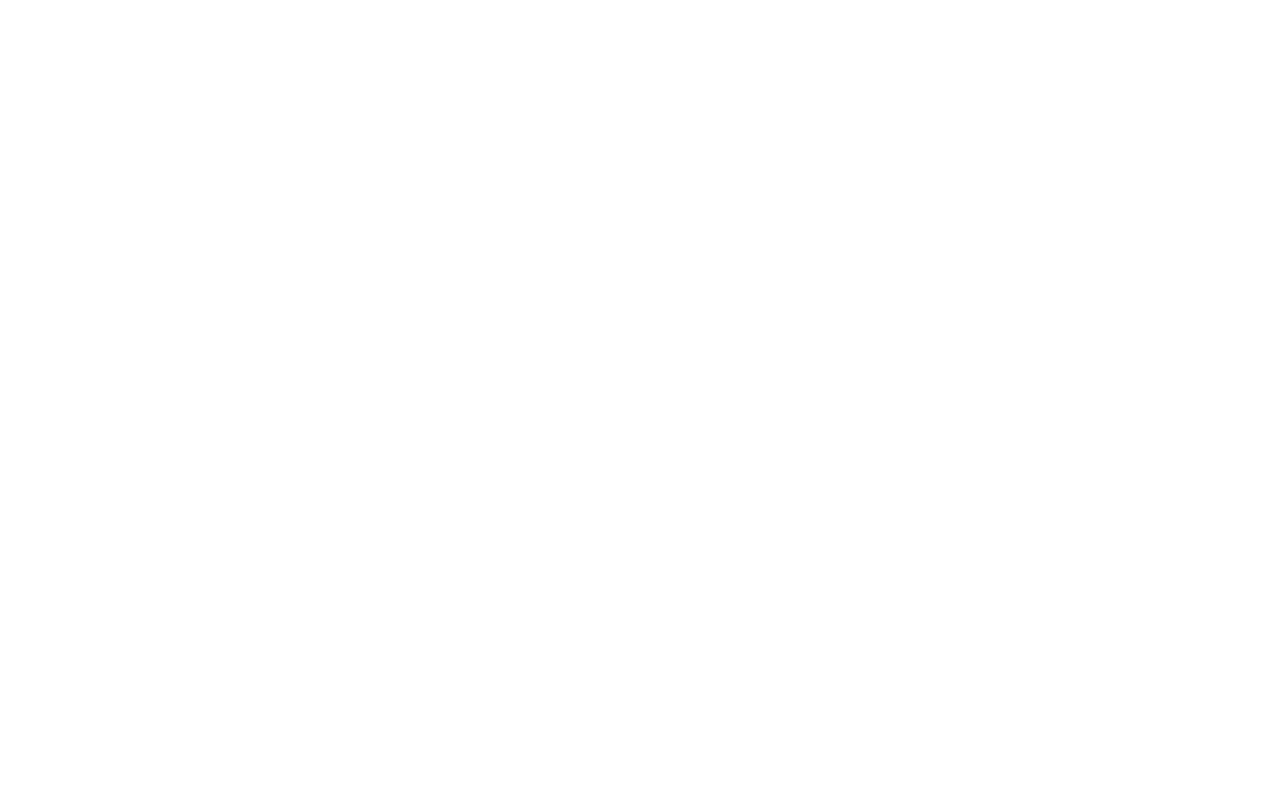
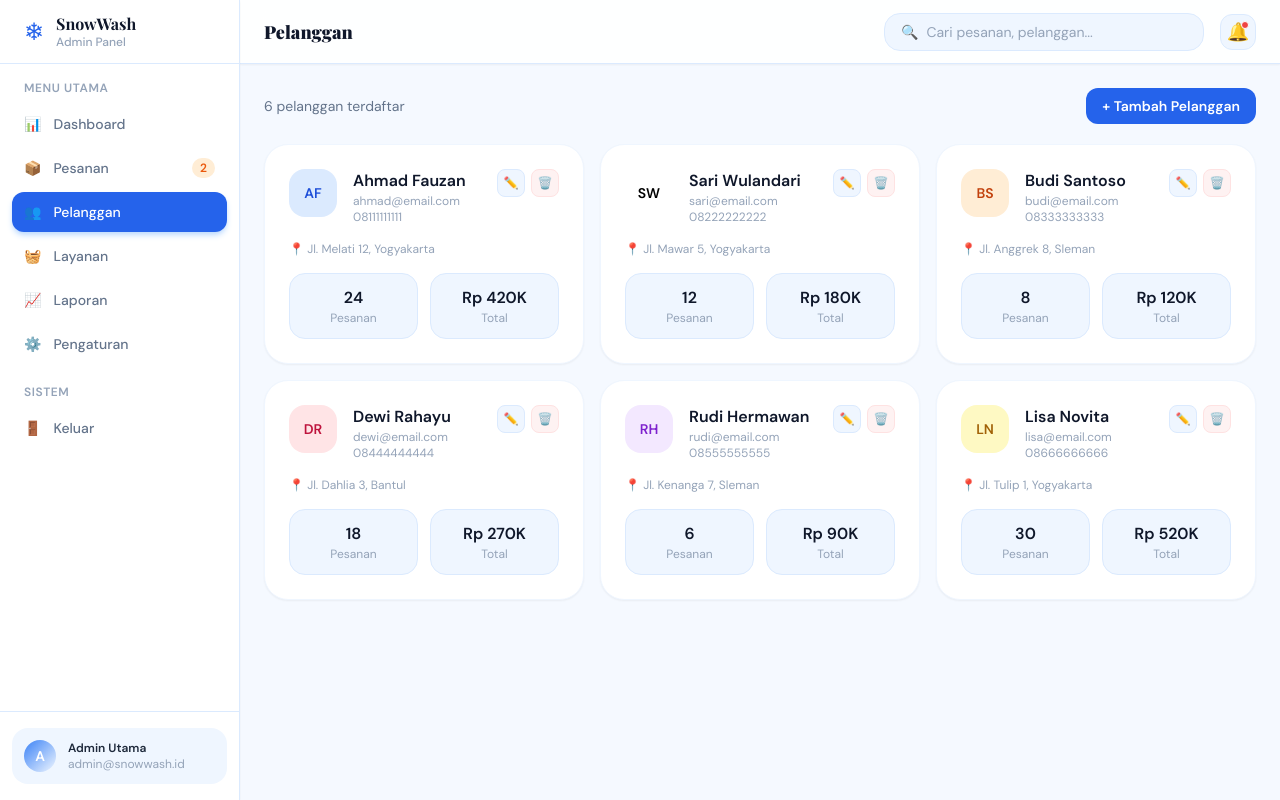
Before and after one commit to ghfr97/FP-PW-IF03-3, a React (Vite) app: page /admin/customers in a window 1280 px wide. Before the commit this address had no page. Built offline with nearby package versions, Linux system fonts and the light colour scheme.

Commit message:
nested-routes

```diff
--- a/src/App.jsx
+++ b/src/App.jsx
@@ -3,7 +3,13 @@
 import Jasa from './pages/Jasa.jsx'
 import Profile from './pages/Profile.jsx'
 import Login from './pages/Login.jsx'
-import Admin from './pages/admin/index.jsx'
+import AdminLayout from './pages/admin/index.jsx'
+import Dashboard from './pages/admin/Dashboard.jsx'
+import Orders from './pages/admin/Orders.jsx'
+import Customers from './pages/admin/Customers.jsx'
+import Services from './pages/admin/Services.jsx'
+import Reports from './pages/admin/Reports.jsx'
+import Settings from './pages/admin/Settings.jsx'
 
 export default function App() {
   return (
@@ -12,7 +18,14 @@
       <Route path="/jasa" element={<Jasa />} />
       <Route path="/profile" element={<Profile />} />
       <Route path="/login" element={<Login />} />
-      <Route path="/admin" element={<Admin />} />
+      <Route path="/admin" element={<AdminLayout />}>
+        <Route index element={<Dashboard />} />
+        <Route path="orders" element={<Orders />} />
+        <Route path="customers" element={<Customers />} />
+        <Route path="services" element={<Services />} />
+        <Route path="reports" element={<Reports />} />
+        <Route path="settings" element={<Settings />} />
+      </Route>
     </Routes>
   )
 }
--- a/src/pages/admin/Customers.jsx
+++ b/src/pages/admin/Customers.jsx
@@ -78,7 +78,10 @@
 }
 
 // ── Halaman Pelanggan ─────────────────────────────────────────────
-export default function Customers({ customers, setCustomers }) {
+import { useOutletContext } from 'react-router-dom'
+
+export default function Customers() {
+  const { customers, setCustomers } = useOutletContext()
   const [showPelanggan,  setShowPelanggan]  = useState(false)
   const [editTarget, setEditTarget] = useState(null)
 
--- a/src/pages/admin/Dashboard.jsx
+++ b/src/pages/admin/Dashboard.jsx
@@ -13,7 +13,11 @@
   )
 }
 
-export default function Dashboard({ orders, navigate }) {
+import { useOutletContext, useNavigate } from 'react-router-dom'
+
+export default function Dashboard() {
+  const { orders } = useOutletContext()
+  const navigate = useNavigate()
   return (
     <div className="space-y-6">
       <div>
@@ -31,7 +35,7 @@
       <div className="bg-white rounded-3xl p-6 border border-blue-50 shadow-sm">
         <div className="flex items-center justify-between mb-5">
           <h3 className="font-semibold text-slate-900">Pesanan Terbaru</h3>
-          <button onClick={() => navigate('orders')} className="text-blue-600 text-sm font-medium hover:underline bg-transparent border-none cursor-pointer">
+          <button onClick={() => navigate('/admin/orders')} className="text-blue-600 text-sm font-medium hover:underline bg-transparent border-none cursor-pointer">
             Lihat Semua →
           </button>
         </div>
--- a/src/pages/admin/Orders.jsx
+++ b/src/pages/admin/Orders.jsx
@@ -121,7 +121,10 @@
 }
 
 // ── Halaman Pesanan ───────────────────────────────────────────────
-export default function Orders({ orders, setOrders }) {
+import { useOutletContext } from 'react-router-dom'
+
+export default function Orders() {
+  const { orders, setOrders } = useOutletContext()
   const [filter,      setFilter]      = useState('semua')
   const [showTambah,  setShowTambah]  = useState(false)
   const [editTarget,  setEditTarget]  = useState(null)   // order yg sedang diedit
--- a/src/pages/admin/Services.jsx
+++ b/src/pages/admin/Services.jsx
@@ -145,7 +145,10 @@
 }
 
 // ── Halaman Layanan ───────────────────────────────────────────────
-export default function Services({ services, setServices }) {
+import { useOutletContext } from 'react-router-dom'
+
+export default function Services() {
+  const { services, setServices } = useOutletContext()
   const [editTarget, setEditTarget] = useState(null)
   const [showTambah, setShowTambah] = useState(false)
 
--- a/src/pages/admin/index.jsx
+++ b/src/pages/admin/index.jsx
@@ -1,13 +1,7 @@
 import { useState, useEffect } from 'react'
 import axios from 'axios'
-import { Link } from 'react-router-dom'
+import { Link, Outlet, useLocation } from 'react-router-dom'
 import Toast, { showToast } from '../../components/Toast.jsx'
-import Dashboard from './Dashboard.jsx'
-import Orders from './Orders.jsx'
-import Customers from './Customers.jsx'
-import Services from './Services.jsx'
-import Reports from './Reports.jsx'
-import Settings from './Settings.jsx'
 import { initialServices, initialCustomers } from './data.js'
 
 const navItems = [
@@ -20,7 +14,7 @@
 ]
 
 export default function AdminLayout() {
-  const [page, setPage] = useState('dashboard')
+  const location = useLocation()
   const [sidebarOpen, setSidebarOpen] = useState(false)
 
   // Global state — dioper ke masing-masing halaman
@@ -44,12 +38,7 @@
 
   const antrian = orders.filter(o => o.status === 'antrian').length
 
-  function navigate(id) {
-    setPage(id)
-    setSidebarOpen(false)
-  }
-
-  const pageProps = { orders, setOrders, services, setServices, customers, setCustomers, navigate }
+  const pageProps = { orders, setOrders, services, setServices, customers, setCustomers }
 
   return (
     <div className="flex min-h-screen bg-[#f5f9ff]">
@@ -74,12 +63,18 @@
 
         <nav className="flex-1 overflow-y-auto py-4 px-3">
           <p className="text-xs text-slate-400 font-semibold uppercase tracking-wider px-3 mb-2">Menu Utama</p>
-          {navItems.map(item => (
-            <button
+          {navItems.map(item => {
+            const isActive = item.id === 'dashboard'
+              ? location.pathname === '/admin' || location.pathname === '/admin/'
+              : location.pathname.includes(`/admin/${item.id}`)
+
+            return (
+              <Link
                 key={item.id}
-              onClick={() => navigate(item.id)}
-              className={`w-full flex items-center gap-3 px-3 py-2.5 rounded-xl text-sm font-medium transition-all mb-1 cursor-pointer border-none text-left ${
-                page === item.id
+                to={item.id === 'dashboard' ? '/admin' : `/admin/${item.id}`}
+                onClick={() => setSidebarOpen(false)}
+                className={`w-full flex items-center gap-3 px-3 py-2.5 rounded-xl text-sm font-medium transition-all mb-1 cursor-pointer border-none text-left no-underline ${
+                  isActive
                     ? 'bg-blue-600 text-white shadow-md shadow-blue-200'
                     : 'text-slate-500 hover:bg-blue-50 hover:text-blue-700 bg-transparent'
                 }`}
@@ -87,12 +82,13 @@
                 <span>{item.icon}</span>
                 <span className="flex-1">{item.label}</span>
                 {item.id === 'orders' && antrian > 0 && (
-                <span className={`text-xs px-2 py-0.5 rounded-full font-bold ${page === item.id ? 'bg-white/30 text-white' : 'bg-orange-100 text-orange-600'}`}>
+                  <span className={`text-xs px-2 py-0.5 rounded-full font-bold ${isActive ? 'bg-white/30 text-white' : 'bg-orange-100 text-orange-600'}`}>
                     {antrian}
                   </span>
                 )}
-            </button>
-          ))}
+              </Link>
+            )
+          })}
 
           <p className="text-xs text-slate-400 font-semibold uppercase tracking-wider px-3 mb-2 mt-5">Sistem</p>
           <Link
@@ -122,7 +118,7 @@
             className="lg:hidden text-slate-500 hover:text-blue-600 bg-transparent border-none cursor-pointer text-xl p-1"
           >☰</button>
           <h1 className="font-display font-black text-slate-900 text-lg flex-1">
-            {navItems.find(n => n.id === page)?.label ?? 'Dashboard'}
+            {navItems.find(n => (n.id === 'dashboard' && (location.pathname === '/admin' || location.pathname === '/admin/')) || (n.id !== 'dashboard' && location.pathname.includes(`/admin/${n.id}`)))?.label ?? 'Dashboard'}
           </h1>
           <div className="hidden md:flex items-center gap-2 bg-blue-50 rounded-2xl px-4 py-2 flex-1 max-w-xs border border-blue-100">
             <span className="text-slate-400 text-sm">🔍</span>
@@ -138,12 +134,7 @@
         </header>
 
         <main className="flex-1 p-6 overflow-auto">
-          {page === 'dashboard' && <Dashboard {...pageProps} />}
-          {page === 'orders'    && <Orders    {...pageProps} />}
-          {page === 'customers' && <Customers {...pageProps} />}
-          {page === 'services'  && <Services  {...pageProps} />}
-          {page === 'reports'   && <Reports   {...pageProps} />}
-          {page === 'settings'  && <Settings  {...pageProps} />}
+          <Outlet context={pageProps} />
         </main>
       </div>
     </div>
```
Lines whose indentation alone changed are shown as unchanged.
